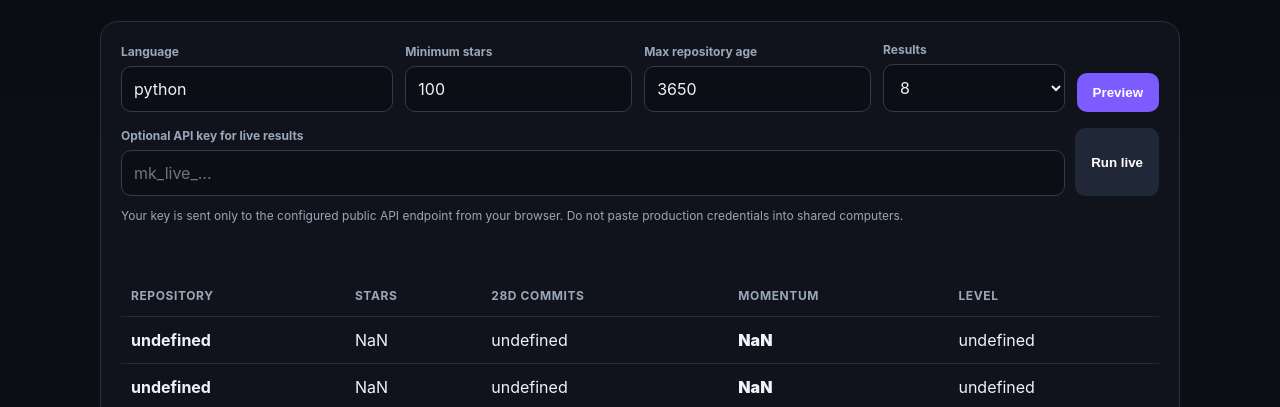
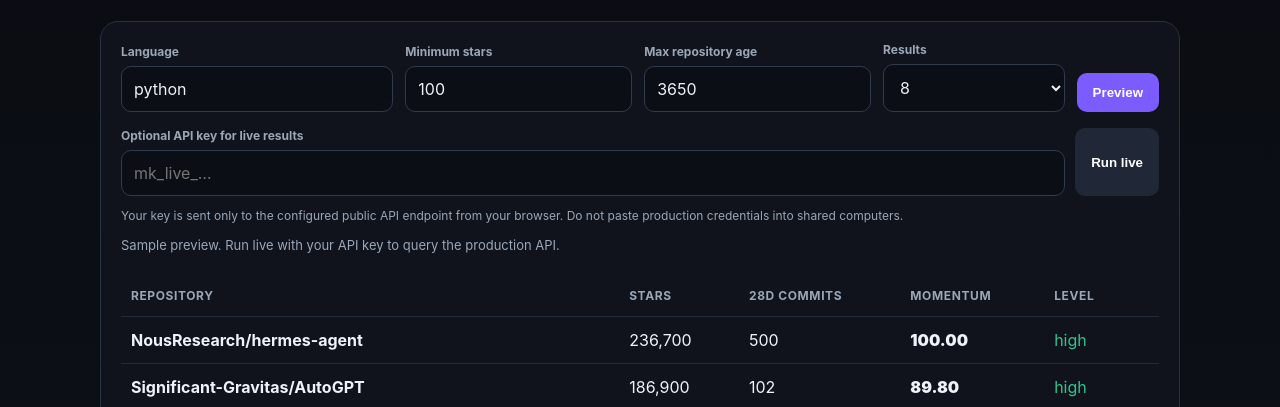
Before and after one commit to manikandanruki2004-ship-it/momentum-api-public, a plain HTML site: page demo/index.html in a window 1280 px wide. Shown: the part 393-800 px from the top of the page. Drawn offline with Linux system fonts and the light colour scheme.

Commit message:
fix: render demo sample data correctly

```diff
--- a/demo/index.html
+++ b/demo/index.html
@@ -55,12 +55,13 @@
       ["donnemartin/system-design-primer",366100,0,35,"low"],
       ["AUTOMATIC1111/stable-diffusion-webui",164700,0,35,"low"]
     ];
+    const sampleObjects = sample.map(([repository,stars,commits_28d,momentum_score,momentum_level]) => ({repository,stars,commits_28d,momentum_score,momentum_level}));
     const rows = document.getElementById("rows");
     const status = document.getElementById("status");
     const esc = s => String(s).replace(/[&<>\"']/g, c => ({"&":"&amp;","<":"&lt;",">":"&gt;","\"":"&quot;","'":"&#039;"}[c]));
-    function render(data){rows.innerHTML = data.map(r => `<tr><td class="repo">${esc(r.repository)}</td><td>${Number(r.stars).toLocaleString()}</td><td>${esc(r.commits_28d)}</td><td class="score">${Number(r.momentum_score).toFixed(2)}</td><td class="${esc(r.momentum_level)}">${esc(r.momentum_level)}</td></tr>`).join("");}
+    function render(data){rows.innerHTML = data.map(r => `<tr><td class="repo">${esc(r.repository ?? "—")}</td><td>${Number.isFinite(Number(r.stars)) ? Number(r.stars).toLocaleString() : "—"}</td><td>${esc(r.commits_28d ?? "—")}</td><td class="score">${Number.isFinite(Number(r.momentum_score)) ? Number(r.momentum_score).toFixed(2) : "—"}</td><td class="${esc(r.momentum_level ?? "low")}">${esc(r.momentum_level ?? "unknown")}</td></tr>`).join("");}
     function params(){return new URLSearchParams({language:document.getElementById("language").value.trim(),min_stars:document.getElementById("minStars").value,max_age_days:document.getElementById("maxAge").value,limit:document.getElementById("limit").value});}
-    document.getElementById("run").onclick = () => { render(sample.slice(0,Number(document.getElementById("limit").value)).map(([repository,stars,commits_28d,momentum_score,momentum_level]) => ({repository,stars,commits_28d,momentum_score,momentum_level}))); status.textContent = "Sample preview. Run live with your API key to query the production API."; };
+    document.getElementById("run").onclick = () => { render(sampleObjects.slice(0,Number(document.getElementById("limit").value))); status.textContent = "Sample preview. Run live with your API key to query the production API."; };
     document.getElementById("live").onclick = async () => {
       const key = document.getElementById("apiKey").value.trim();
       if(!key){status.textContent="Enter an API key to run a live request.";return;}
@@ -73,7 +74,8 @@
         status.textContent = `Live result: ${payload.data?.length || 0} repositories · cache ${payload.meta?.query_cache || "unknown"}.`;
       }catch(err){status.textContent = `Live request failed: ${err.message}`;}
     };
-    render(sample);
+    render(sampleObjects);
+    status.textContent = "Sample preview. Run live with your API key to query the production API.";
   </script>
 </body>
 </html>
```
